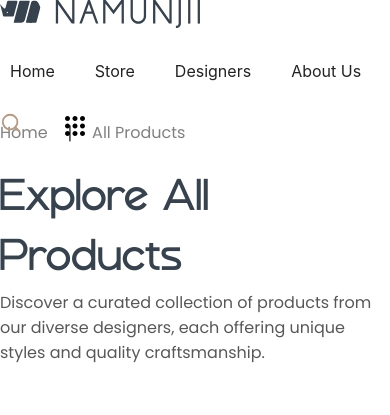
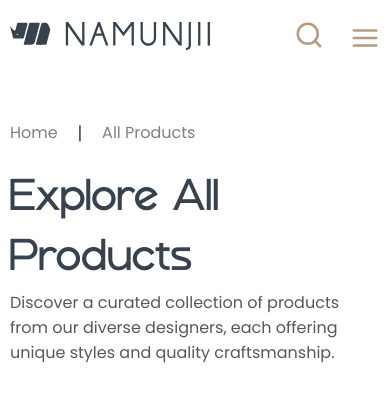
Before and after one commit to neeelpatell19/namunjii, a React (Vite) app: page /all-products in a window 390 px wide. Shown: the top 415 px of the page. Built offline with nearby package versions, Linux system fonts and the light colour scheme; grey boxes are pictures that could not be loaded.

Commit message:
Some Chages

```diff
--- a/src/App.css
+++ b/src/App.css
@@ -247,3 +247,9 @@ button {
 .breadCrumbContainer .ColorBlack {
   color: black;
 }
+
+@media (max-width: 768px) {
+ .Container{
+  padding: 0px 10px;
+ }
+}
--- a/src/Components/HomeComponents/TrendingDesigns/TrendingDesigns.jsx
+++ b/src/Components/HomeComponents/TrendingDesigns/TrendingDesigns.jsx
@@ -52,6 +52,17 @@ const TrendingDesigns = () => {
                                 disableOnInteraction: false,
                                 pauseOnMouseEnter: true,
                             }}
+                            breakpoints={{
+                                0: {
+                                    slidesPerView: 1,
+                                },
+                                768: {
+                                    slidesPerView: 2,
+                                },
+                                1024: {
+                                    slidesPerView: 3,
+                                },
+                            }}
                             freeMode={true}
                             loop={true}
                             // pagination={{
--- a/src/Components/NavigationBar/NavigationBar.css
+++ b/src/Components/NavigationBar/NavigationBar.css
@@ -224,9 +224,9 @@
     cursor: pointer;
 }
 
-.FunctionlityButtonsContainer .MenuDrawerBtn svg {
+/* .FunctionlityButtonsContainer .MenuDrawerBtn svg {
     font-size: 30px;
-}
+} */
 
 .DrawerContentHeaderTitle {
     display: flex;
@@ -287,3 +287,38 @@
 .SocialIconsContainer ul li a svg {
     font-size: 20px;
 }
+
+.FunctionlityButtonsContainer svg {
+    font-size: 40px;
+}
+
+@media (max-width: 900px) {
+    .NavigationBarContainer .Container .ant-row .ant-col:nth-child(2) {
+        display: none !important;
+    }
+
+    .MobileNavDrawerBtn {
+        display: block !important;
+    }
+
+    .NavigationBarContainer .Container {
+        padding: 20px 10px;
+    }
+
+    .FunctionlityButtonsContainer {
+        gap: 10px !important;
+        align-items: center;
+    }
+
+    .FunctionlityButtonsContainer svg {
+        font-size: 30px;
+    }
+
+    .MobileNavDrawerBtn {
+        display: flex !important;
+        align-items: center;
+    }
+    .MenuDrawerBtn{
+        display: none !important;
+    }
+}
--- a/src/Components/NavigationBar/NavigationBar.jsx
+++ b/src/Components/NavigationBar/NavigationBar.jsx
@@ -10,6 +10,7 @@ import SocialIconsData from "../CommonUserInteractions/SocialIconsData/SocialIco
 import DummyData from "../DummyData/DummyData";
 import DesignerDummyData from "../OthersComponents/Designers/DesignerDummyData";
 import { FiSearch } from "react-icons/fi";
+import { FiMenu } from "react-icons/fi";
 const shopMegaMenuData = [
     {
         label: "Category 1",
@@ -53,6 +54,7 @@ const NavigationBar = () => {
     const [showMegaMenu, setShowMegaMenu] = useState(false);
     const [navScrolled, setNavScrolled] = useState(false);
     const [drawerOpen, setDrawerOpen] = useState(false);
+    const [mobileNavDrawerOpen, setMobileNavDrawerOpen] = useState(false);
     const location = useLocation();
     const isHome = location.pathname === "/";
     const useWhite = isHome && !navScrolled;
@@ -159,7 +161,7 @@ const NavigationBar = () => {
         <div className={`NavigationBarContainer ${navScrolled ? "nav-scrolled" : ""}`}>
             <div className={`Container ${navScrolled ? "nav-scrolled" : ""}`}>
                 <Row>
-                    <Col lg={8}>
+                    <Col lg={8} xs={12} sm={12}>
                         <div className="NavigationBarLogoContainer">
                             <div>
                                 <Link to="/">
@@ -168,7 +170,7 @@ const NavigationBar = () => {
                             </div>
                         </div>
                     </Col>
-                    <Col lg={8}>
+                    <Col lg={8} xs={12} sm={12}>
                         <div className="NavigationBarMenuContainer">
                             {NavigationData.map((item) => {
                                 return item.name === "Shop" ? (
@@ -191,10 +193,10 @@ const NavigationBar = () => {
                             )}
                         </div>
                     </Col>
-                    <Col lg={8}>
-                        <div className="FunctionlityButtonsContainer">
+                    <Col lg={8} xs={12} sm={12}>
+                        <div className="FunctionlityButtonsContainer" style={{ display: 'flex', alignItems: 'center', gap: 18 }}>
                             {/* Search Icon for fullscreen modal */}
-                            <div className="SearchIconNav" onClick={openSearchModal} style={{ cursor: "pointer", fontSize: 22, color: "#b79a80", marginRight: 18 }}>
+                            <div className="SearchIconNav" onClick={openSearchModal} style={{ cursor: "pointer", fontSize: 22, color: "#b79a80", marginRight: 8 }}>
                                 <FiSearch />
                             </div>
                             {/* Fullscreen Search Modal */}
@@ -216,6 +218,30 @@ const NavigationBar = () => {
                                     }}
                                     onClick={closeSearchModal}
                                 >
+                                    {/* Close button top right */}
+                                    {/* <button
+                                        onClick={closeSearchModal}
+                                        style={{
+                                            position: "absolute",
+                                            top: 24,
+                                            right: 24,
+                                            background: "rgba(255,255,255,0.8)",
+                                            border: "none",
+                                            borderRadius: "50%",
+                                            width: 40,
+                                            height: 40,
+                                            display: "flex",
+                                            alignItems: "center",
+                                            justifyContent: "center",
+                                            fontSize: 26,
+                                            color: "#b79a80",
+                                            cursor: "pointer",
+                                            zIndex: 10,
+                                            boxShadow: "0 2px 8px rgba(0,0,0,0.08)"
+                                        }}
+                                    >
+                                        <CgCloseO />
+                                    </button> */}
                                     <div
                                         style={{
                                             marginTop: 80,
@@ -303,8 +329,12 @@ const NavigationBar = () => {
                                 </div>
                             )}
                             {/* ...existing menu drawer button... */}
-                            <div className="MenuDrawerBtn" onClick={() => setDrawerOpen(true)}>
+                            <div className="MenuDrawerBtn" style={{ fontSize: 22, color: "#b79a80" }} onClick={() => setDrawerOpen(true)}>
                                 <CgMenuGridO style={{ color: useWhite ? "white" : "black" }} />
+                            </div>
+                            {/* Mobile Hamburger Icon (only visible on mobile) */}
+                            <div className="MobileNavDrawerBtn" onClick={() => setMobileNavDrawerOpen(true)} style={{ display: 'none', fontSize: 26, color: "#b79a80", marginLeft: 8 }}>
+                                <FiMenu />
                             </div>
                         </div>
                     </Col>
@@ -387,6 +417,23 @@ const NavigationBar = () => {
                     </div>
                 </div>
             </Drawer>
+            {/* Mobile Navigation Drawer */}
+            <Drawer
+                title={null}
+                placement="right"
+                open={mobileNavDrawerOpen}
+                onClose={() => setMobileNavDrawerOpen(false)}
+                width={260}
+                bodyStyle={{ padding: 0 }}
+                className="MobileNavLinksDrawer"
+            >
+                <div style={{ padding: 24 }}>
+                    <a href="/" style={{ display: "block", marginBottom: 18, fontWeight: 600, color: "#222" }}>Home</a>
+                    <a href="/designers" style={{ display: "block", marginBottom: 18, fontWeight: 600, color: "#222" }}>Designers</a>
+                    <a href="/all-products" style={{ display: "block", marginBottom: 18, fontWeight: 600, color: "#222" }}>All Products</a>
+                    {/* Add more links as needed */}
+                </div>
+            </Drawer>
         </div>
     );
 };
```
